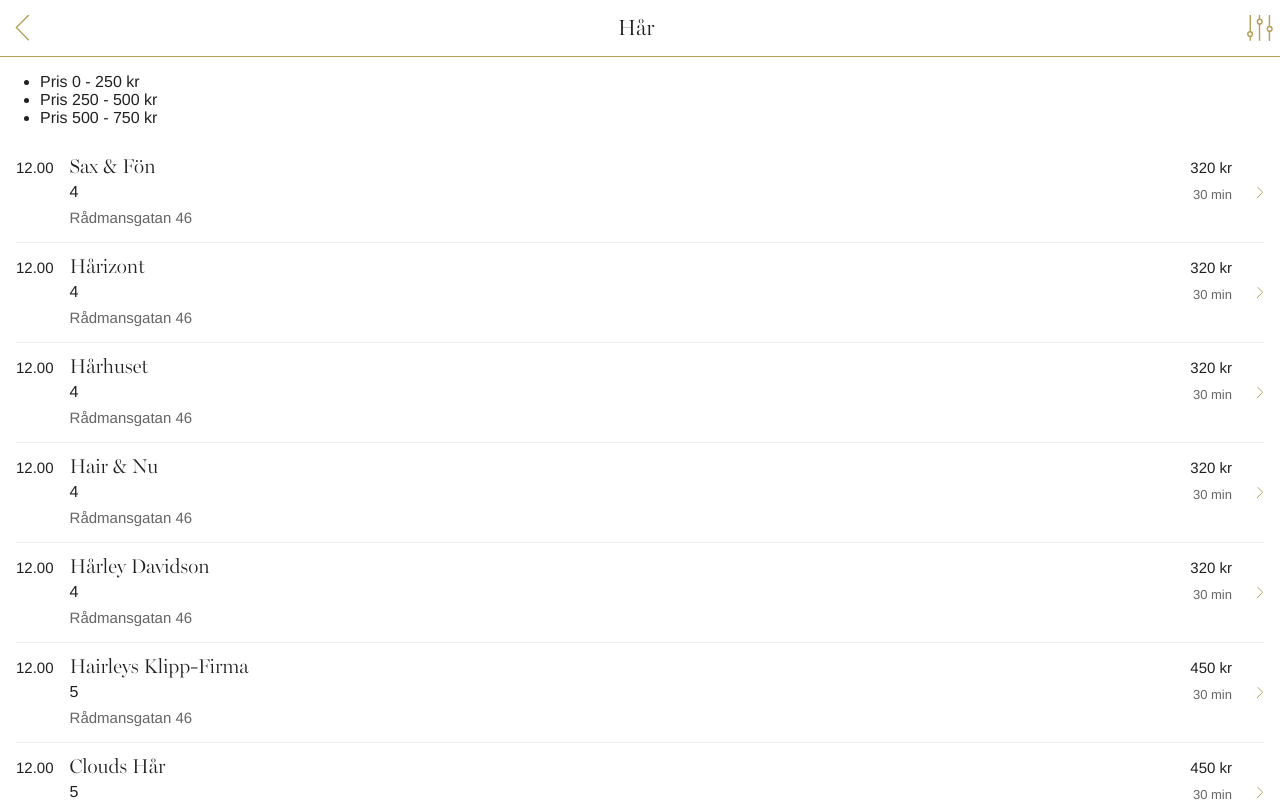
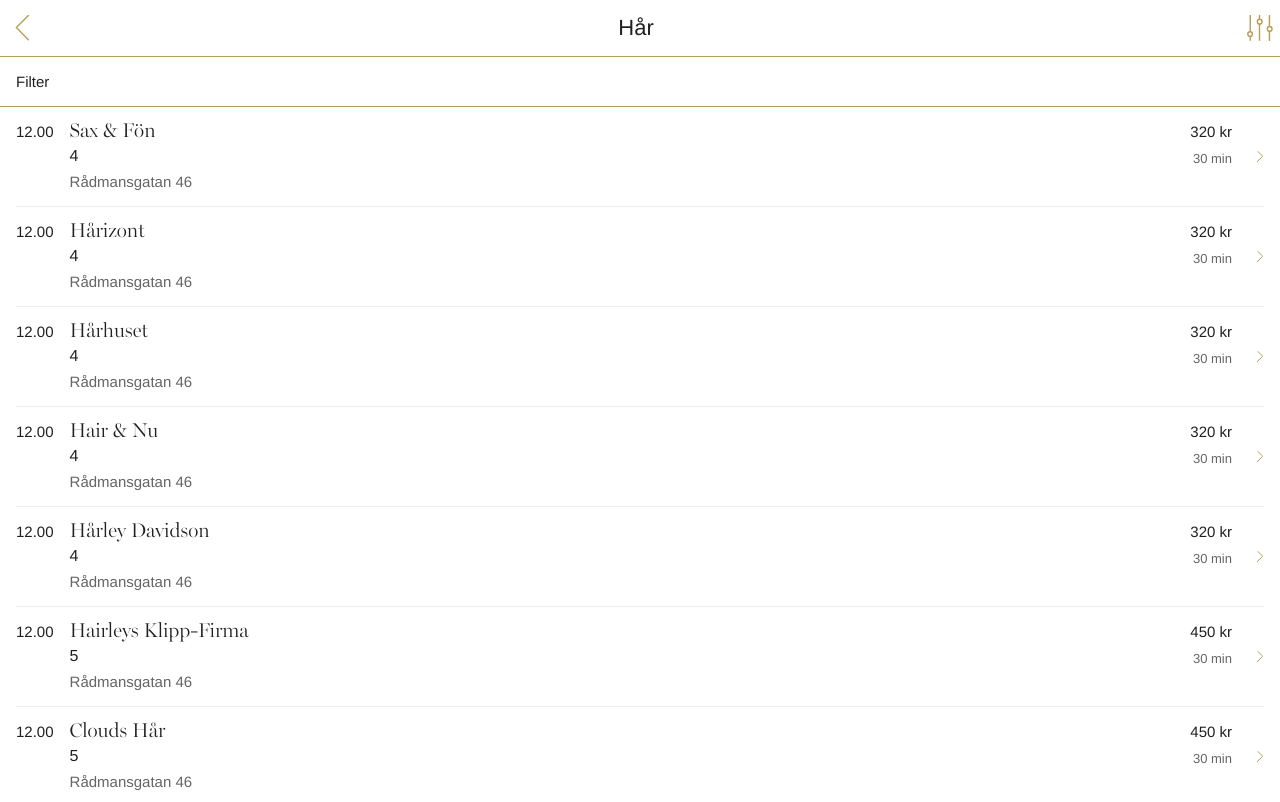
Before and after one commit to joakim-roos/techtest, a React (Create React App) app: page /salons in a window 1280 px wide. Shown: the top 802 px of the page. Built offline with nearby package versions, Linux system fonts and the light colour scheme; data requests are answered from the project's data file.

Commit message:
added dropdown/filter component and styling

```diff
--- a/src/components/SalonList/index.js
+++ b/src/components/SalonList/index.js
@@ -1,4 +1,5 @@
 import React, { useEffect, useState } from 'react';
+import styled from 'styled-components'
 
 import * as Constant from '../../constants/assets'
 import * as S from './styles'
@@ -23,21 +24,72 @@ const FilterItem = () => (
 )
 
 
-const FilterSalons = (props) => (
-  <div>
-    <ul>
-      <li>Pris 0 - 250 kr</li>
-      <li>Pris 250 - 500 kr</li>
-      <li> Pris 500 - 750 kr</li>
-    </ul>
-  </div>
-)
+
 
 const StarRating = (props) => (
   <S.StarRating>
     {props.children}
   </S.StarRating>
 )
+
+
+const DropdownBox = styled.div`
+  font-family: 'Helvetica Neue';
+  position: relative;
+`;
+
+const DropdownButton = styled.div`
+  padding: 1rem;
+  border: none;
+  width: 100%;
+  font-size: ${props => props.theme.fontSize.sm};
+  border-bottom: 1px solid ${props => props.theme.colors.gold};
+  cursor: pointer;
+`;
+
+
+const DropdownContent = styled.div`
+  position: absolute;
+  z-index: 100%;
+  font-size: ${props => props.theme.fontSize.sm};
+  display: ${props => props.open ? 'block' : 'none'};
+
+  div:last-child {
+    border-bottom: 1px solid ${props => props.theme.colors.gold};
+  }
+`;
+
+const Selection = styled.div`
+  padding: 1rem;
+  background-color: white;
+  min-width: 100vw;
+  border-bottom: 1px solid ${props => props.theme.colors.border_light};
+  cursor: pointer;
+`;
+
+const FilterSalons = (props) => {
+  const [isOpen, setIsOpen] = useState(false)
+
+  const toggleOpen = e => {
+    setIsOpen(!isOpen)
+  }
+
+  return (
+    <DropdownBox>
+      <DropdownButton
+        onClick={(e) => toggleOpen(e)}
+      >
+        Filter
+      </DropdownButton>
+      <DropdownContent open={isOpen}>
+        <Selection>Alla</Selection>
+        <Selection>Pris 0 - 250 kr</Selection>
+        <Selection>Pris 250 - 500 kr</Selection>
+        <Selection>Pris 500 - 750 kr</Selection>
+      </DropdownContent>
+    </DropdownBox>
+  )
+}
 
 function SalonList(props) {
   const [filterRange, setFilterRange] = useState([])
@@ -50,8 +102,7 @@ function SalonList(props) {
         <FilterItem />
       </S.Header>
 
-      <FilterSalons>
-        filter items here
+      <FilterSalons allSalons={props.allSalons}>
 
       </FilterSalons>
 
--- a/src/globalStyle.js
+++ b/src/globalStyle.js
@@ -9,7 +9,7 @@ export const GlobalStyle = createGlobalStyle`
   url(${FontBureauMillerBannerLight}) format('opentype');
 }
 
-body {
+* {
   margin: 0;
   padding: 0;
   color: ${props => props.theme.colors.font_primary};
@@ -18,4 +18,5 @@ body {
   -webkit-font-smoothing: antialiased;
   -moz-osx-font-smoothing: grayscale;
 }
+
 `;
```
